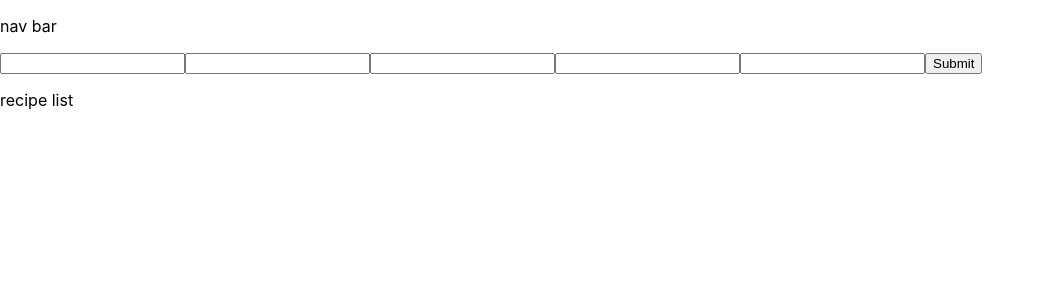
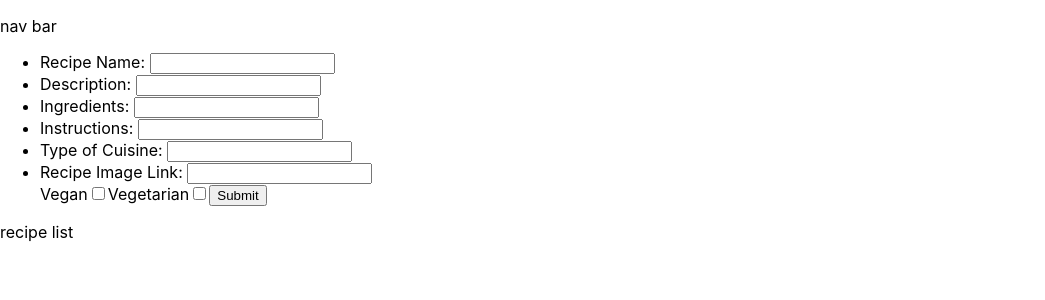
Before and after one commit to arimarz/yeschef, a React (Create React App) app in the folder yeschef/: page / in a window 1280 px wide. Shown: the top 300 px of the page, without its empty margins (0-1045 px from the left). Built offline with nearby package versions, Linux system fonts and the light colour scheme; data requests are answered from the project's data file.

Commit message:
new recipe form is built and functional

```diff
--- a/yeschef/src/components/NewRecipeForm.js
+++ b/yeschef/src/components/NewRecipeForm.js
@@ -4,22 +4,40 @@ function NewRecipeForm(){
 
     const initialState = {
         name: "",
+        description: "",
         ingredients: "",
         instructions: "",
         cuisine: "",
         image: "",
+        vegan: false,
+        vegetarian: false,
       };
 
-    const [formData, setFormData] = useState(initialState)
+    const [formData, setFormData] = useState(initialState);
 
-    const handleChange = (e) => {
-        const { name, value } = e.target;
-        setFormData((formData) => ({ ...formData, [name]: value }));
-      };
+    const {name, description, ingredients, instructions, cuisine, image, vegan, vegetarian} = formData;
 
-    console.log(formData);
+    function handleVeganCheckbox(){
+        setFormData(() => ({ ...formData, "vegan": !vegan }));
+    }
 
-    const handleSubmit = (e) => {
+    function handleVegetarianCheckbox(){
+        setFormData(() => ({ ...formData, "vegetarian": !vegetarian }));
+    }
+
+    function handleChange (e) {
+        if(e.target.type === "text" || "textbox"){
+            const { name, value } = e.target;
+            setFormData(() => ({ ...formData, [name]: value }));
+        } else if (e.target.type === "checkbox"){
+            const { name, checked } = e.target;
+            setFormData(() => ({ ...formData, [name]: !checked }));
+        }
+    };
+
+    // console.log(formData);
+
+    function handleSubmit(e){
         e.preventDefault();
         const configObj = {
           method: "POST",
@@ -40,12 +58,40 @@ function NewRecipeForm(){
 
     return(
         <form onSubmit={handleSubmit}>
-           <input type="text" id="name" name="name" onChange={handleChange}/>
-           <input type="text" id="ingredients" name="ingredients" onChange={handleChange}/>
-           <input type="text" id="instructions" name="instructions" onChange={handleChange}/>
-           <input type="text" id="cuisine" name="cuisine" onChange={handleChange}/>
-           <input type="text" id="image" name="image" onChange={handleChange}/>
-           <button type="submit">Submit</button>
+            <ul>
+                <li>
+                    <label for="name">Recipe Name: </label>
+                    <input type="text" id="name" name="name" onChange={handleChange} value={name}/>
+                </li>
+                <li>
+                    <label for="description">Description: </label>
+                    <input type="text" id="description" name="description" onChange={handleChange} value={description}/>
+                </li>
+                <li>
+                    <label for="ingredients">Ingredients: </label>
+                    <input type="textbox" id="ingredients" name="ingredients" onChange={handleChange} value={ingredients}/>
+                </li>
+                <li>
+                    <label for="instructions">Instructions: </label>
+                    <input type="textbox" id="instructions" name="instructions" onChange={handleChange} value={instructions}/>
+                </li>
+                <li>
+                    <label for="cuisine">Type of Cuisine: </label>
+                    <input type="text" id="cuisine" name="cuisine" onChange={handleChange} value={cuisine}/>
+                </li>
+                <li>
+                    <label for="image">Recipe Image Link: </label>
+                    <input type="text" id="image" name="image" onChange={handleChange} value={image}/>
+                </li>
+
+                <label for="vegan">Vegan</label>
+                <input type="checkbox" id="vegan" name="vegan" onChange={handleVeganCheckbox} checked={vegan}/>
+
+                <label for="vegetarian">Vegetarian</label>
+                <input type="checkbox" id="vegetarian" name="vegetarian" onChange={handleVegetarianCheckbox} checked={vegetarian}/>
+
+                <button type="submit">Submit</button>
+           </ul>
         </form>
     )
 }
```
